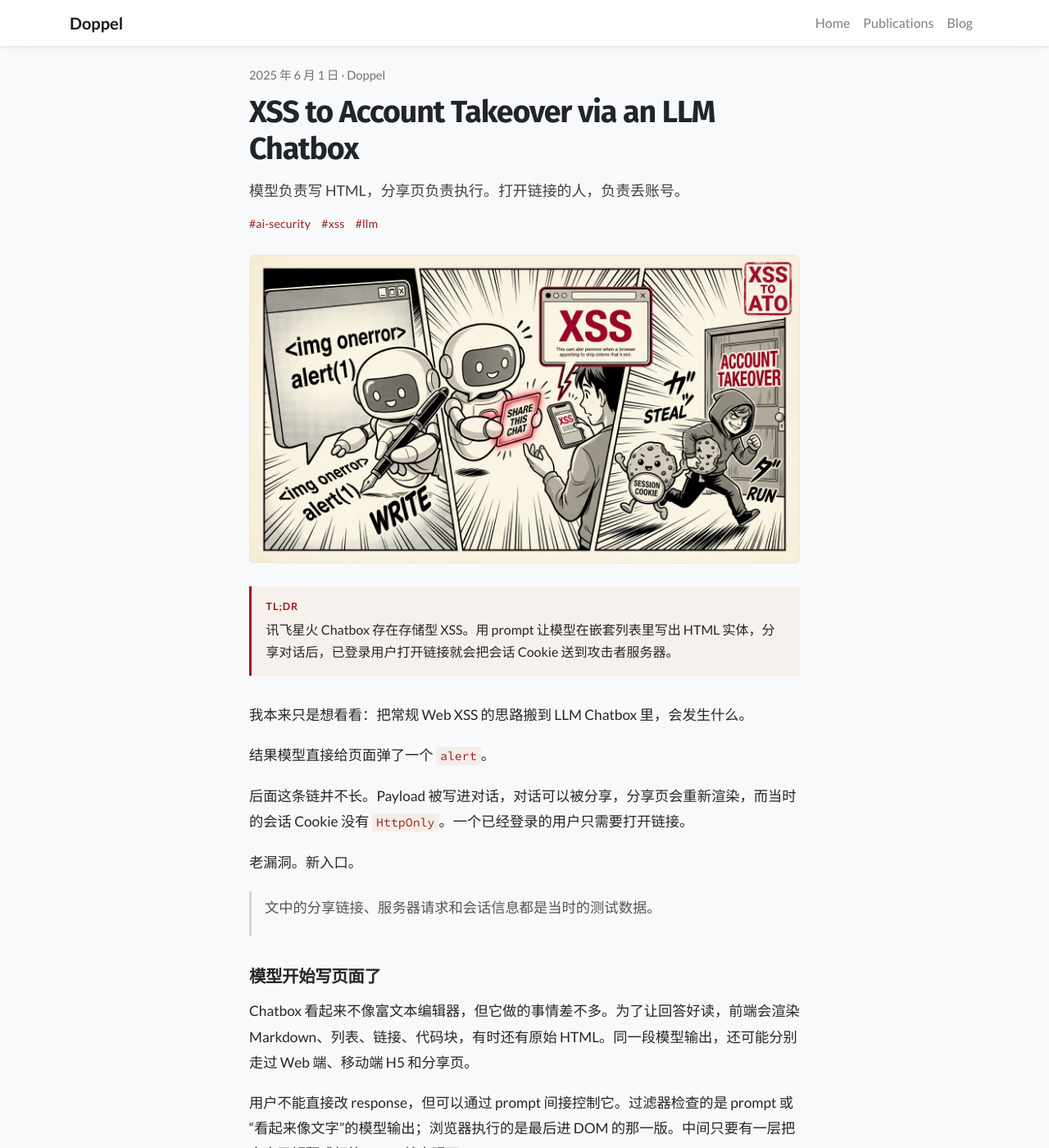
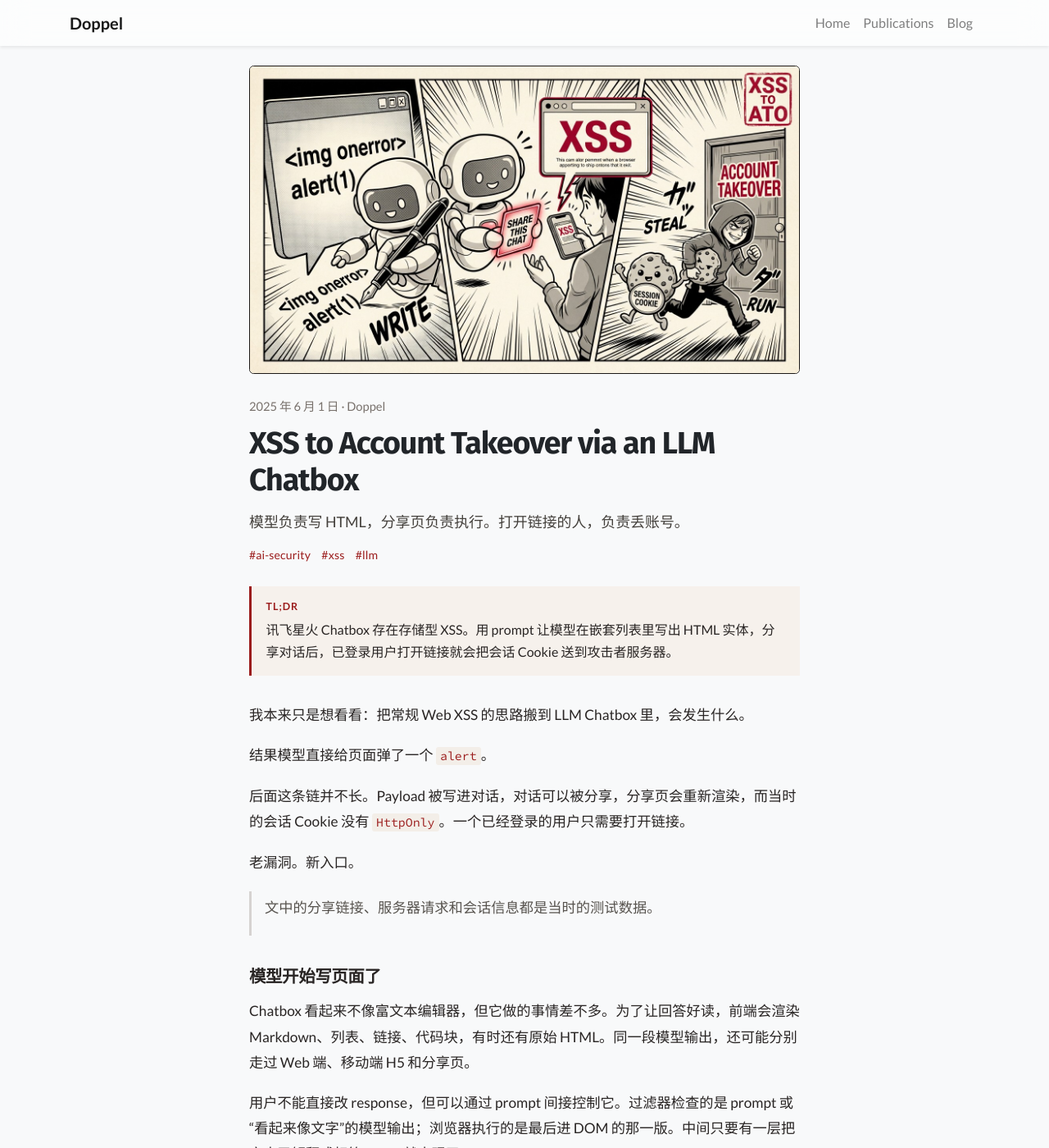
Before and after one commit to daxtar2/daxtar2.github.io, a Jekyll site: the page built from _posts/2025-06-01-xss-to-account-takeover-via-llm.md, in a window 1280 px wide and 1400 px high. Shown: the whole window at 82% size. Built offline with Jekyll 4.4.1, drawn with Linux system fonts in a browser that asks for light colours; nearby versions of some CDN libraries; a style sheet for code colours, icons or effects is not loaded.

Commit message:
Move the post cover to the top of the article and shrink the image.
Co-authored-by: Cursor <cursoragent@cursor.com>

```diff
--- a/_layouts/post.html
+++ b/_layouts/post.html
@@ -5,6 +5,12 @@ container_class: container-md
 ---
 
 <article class="blog-article">
+    {% if page.cover %}
+    <figure class="blog-cover">
+        <img src="{{ page.cover | relative_url }}" alt="Cover image for {{ page.title }}" width="1376" height="768">
+    </figure>
+    {% endif %}
+
     <header class="blog-header">
         <p class="blog-meta">
             {% if page.lang == "zh-CN" %}{{ page.date | date: "%Y 年 %-m 月 %-d 日" }}{% else %}{{ page.date | date: "%b %d, %Y" }}{% endif %}{% if page.author %} &middot; {{ page.author }}{% endif %}
@@ -22,12 +28,6 @@ container_class: container-md
         {% endif %}
     </header>
 
-    {% if page.cover %}
-    <figure class="blog-cover">
-        <img src="{{ page.cover | relative_url }}" alt="Cover image for {{ page.title }}">
-    </figure>
-    {% endif %}
-
     {% if page.tldr %}
     <aside class="blog-tldr">
         <strong>TL;DR</strong>
--- a/assets/css/global.css
+++ b/assets/css/global.css
@@ -246,7 +246,7 @@ body.is-blog {
     display: block;
     width: 100%;
     height: auto;
-    border: 1px solid #ebe7e1;
+    border: 1px solid #1c1917;
     border-radius: 0.35rem;
     background: #161412;
 }
```
Also changed, not shown: assets/images/blog/xss-to-account-takeover/cover.jpg.
